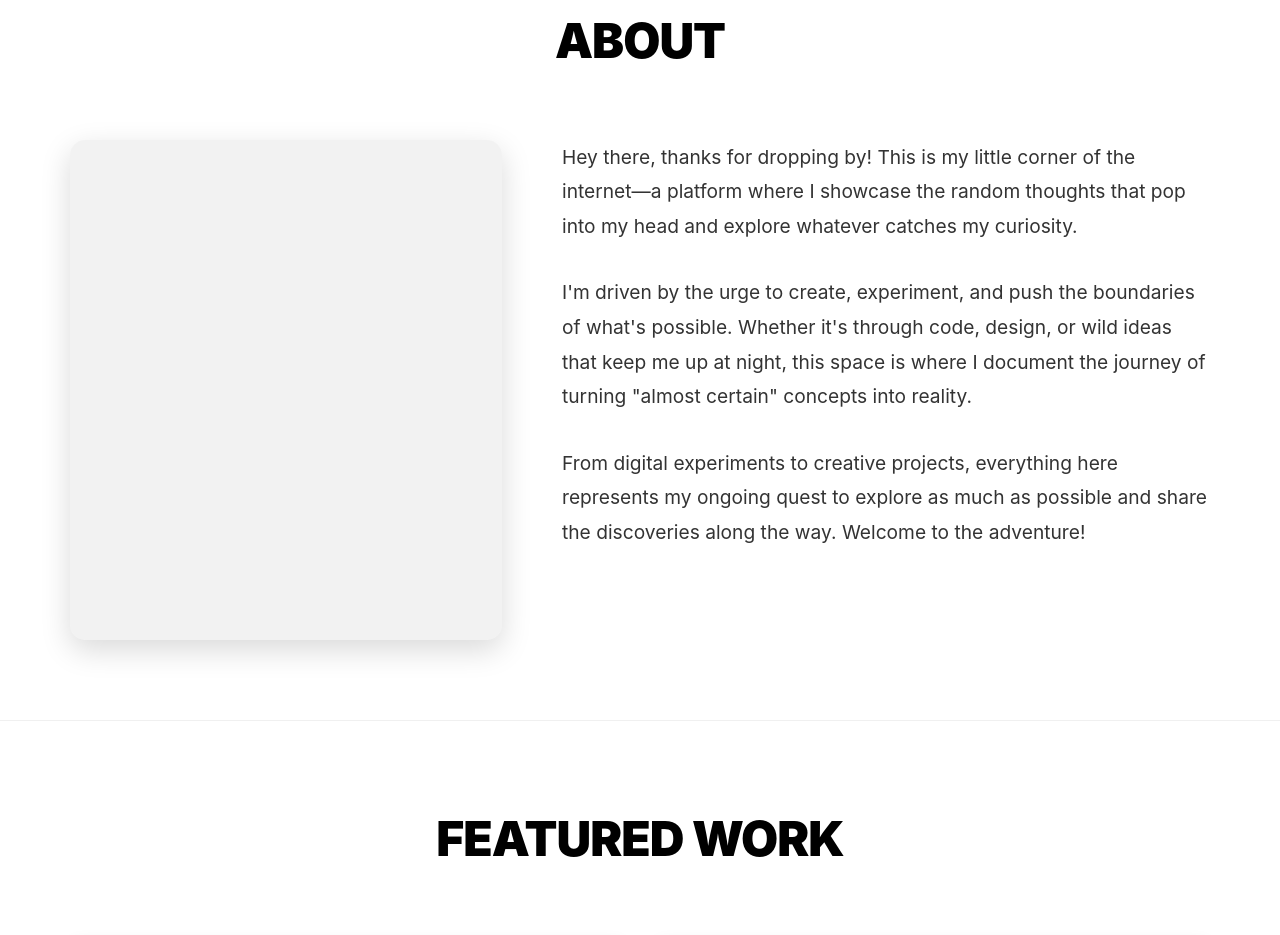
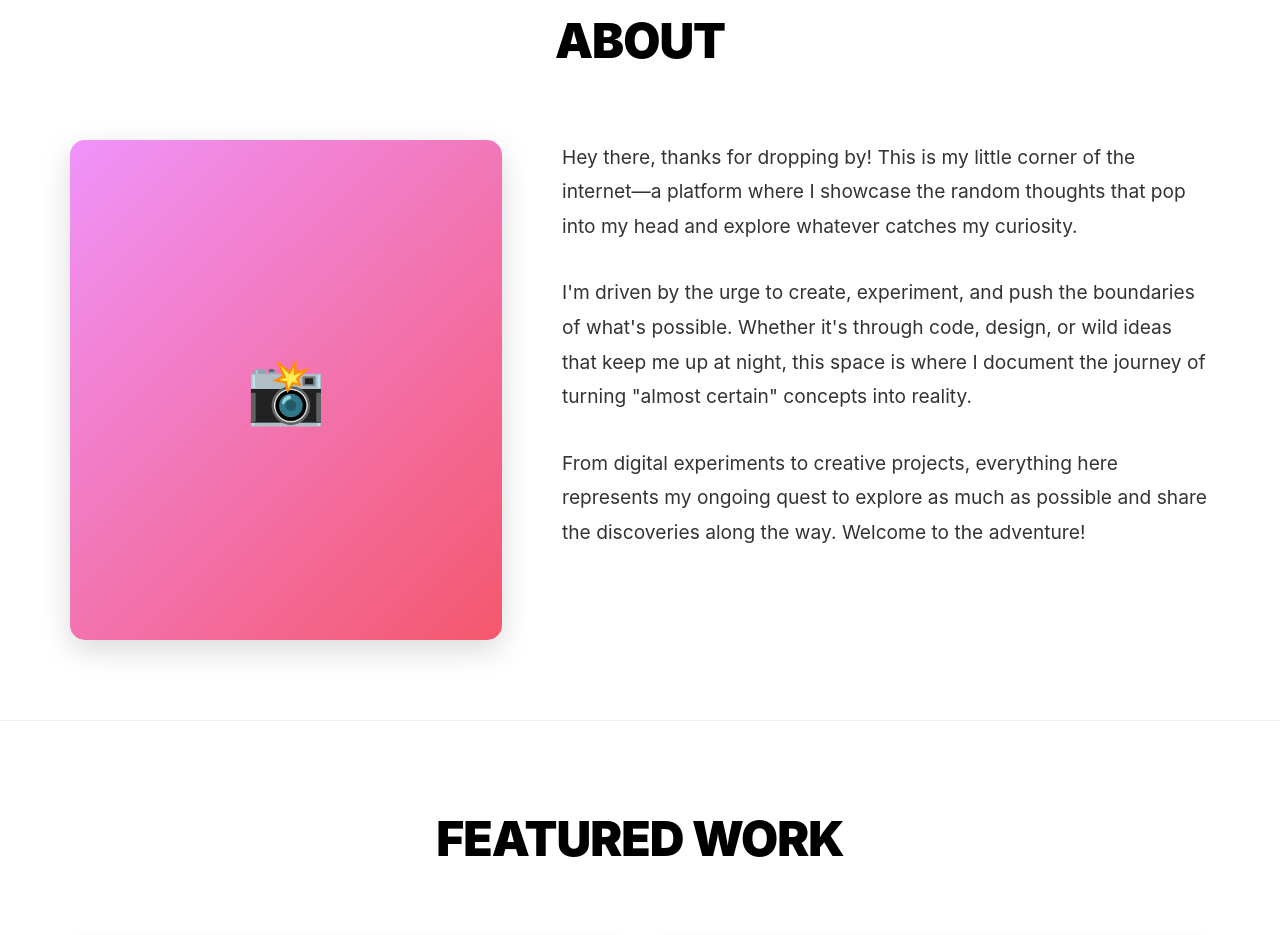
Before and after one commit to manthanvarghese/manthanvarghese.github.io, a plain HTML site: page index.html in a window 1280 px wide. Shown: the part 1277-2212 px from the top of the page. Drawn offline with Linux system fonts and the light colour scheme.

Commit message:
Update index.html

```diff
--- a/index.html
+++ b/index.html
@@ -131,7 +131,7 @@
             left: 0;
             right: 0;
             height: 30vh;
-            background: url('images/music-collage.jpg') center/cover no-repeat;
+            background: url('/images/music-collage.jpg') center/cover no-repeat;
             z-index: 1;
         }
 
@@ -147,7 +147,7 @@
         .featured-image {
             width: 100%;
             height: 80vh;
-            background: url('images/music-collage.jpg') center/cover no-repeat;
+            background: url('/images/music-collage.jpg') center/cover no-repeat;
             display: flex;
             align-items: center;
             justify-content: center;
@@ -219,7 +219,7 @@
         .about-image {
             width: 100%;
             height: 500px;
-            background: url('images/about-me.jpg') center/cover no-repeat;
+            background: url('/images/about-me.jpg') center/cover no-repeat;
             display: flex;
             align-items: center;
             justify-content: center;
@@ -230,6 +230,15 @@
             box-shadow: 0 10px 30px rgba(0,0,0,0.15);
         }
 
+        /* Fallback styling if image doesn't load */
+        .about-image::after {
+            content: '📸';
+            position: absolute;
+            font-size: 4rem;
+            color: #ccc;
+            z-index: 1;
+        }
+
         .about-image::before {
             content: '';
             position: absolute;
@@ -237,8 +246,9 @@
             left: 0;
             right: 0;
             bottom: 0;
-            background: rgba(0,0,0,0.05);
+            background: linear-gradient(135deg, #f093fb 0%, #f5576c 100%);
             border-radius: 15px;
+            z-index: 0;
         }
 
         .about-text {
```
